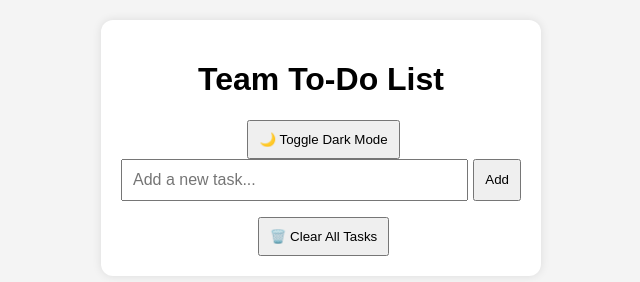
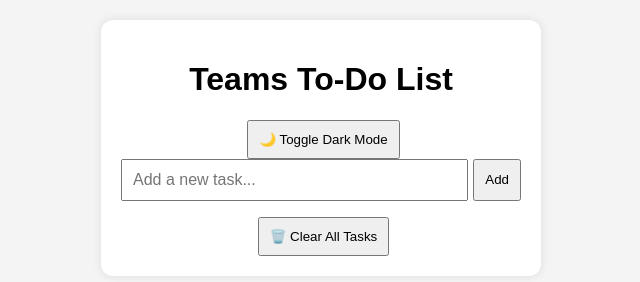
Before and after one commit to fszSajjan/todo-list, a plain HTML site: page index.html in a window 1280 px wide. Shown: the whole page, without its empty margins (319-959 px from the left). Drawn offline with Linux system fonts and the light colour scheme.

Commit message:
Update index.html

```diff
--- a/index.html
+++ b/index.html
@@ -8,7 +8,7 @@
 </head>
 <body>
   <div class="container">
-    <h1>Team To-Do List</h1>
+    <h1>Teams To-Do List</h1>
     <button id="darkModeToggle">🌙 Toggle Dark Mode</button>
     <div class="input-group">
       <input type="text" id="taskInput" placeholder="Add a new task..." />
```
